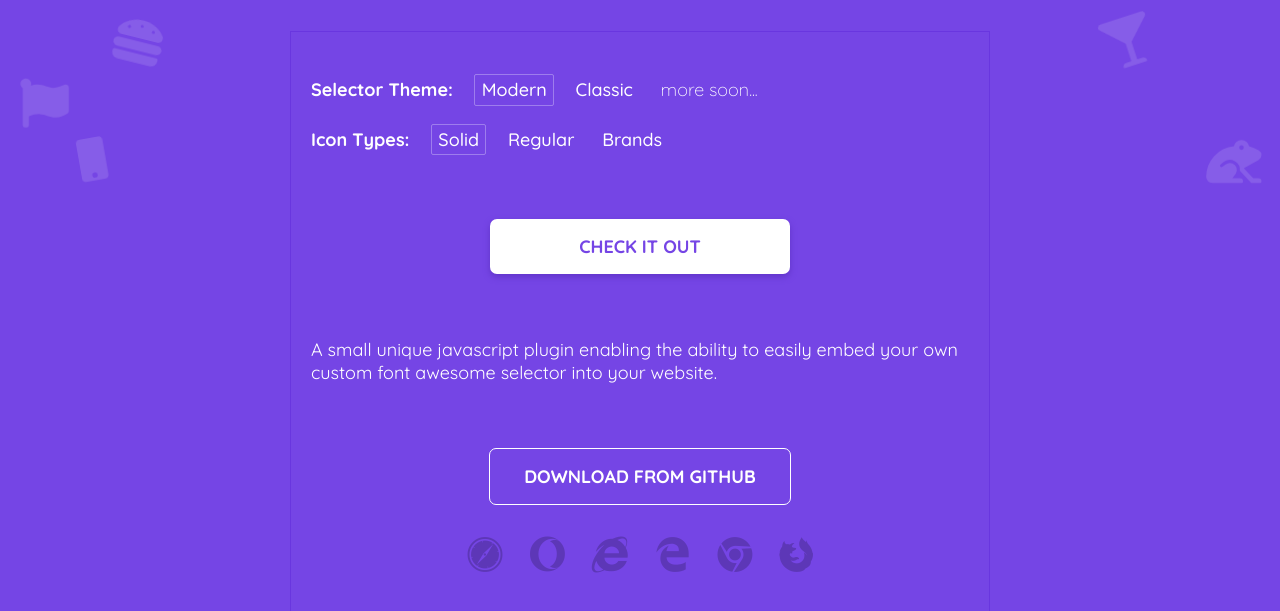
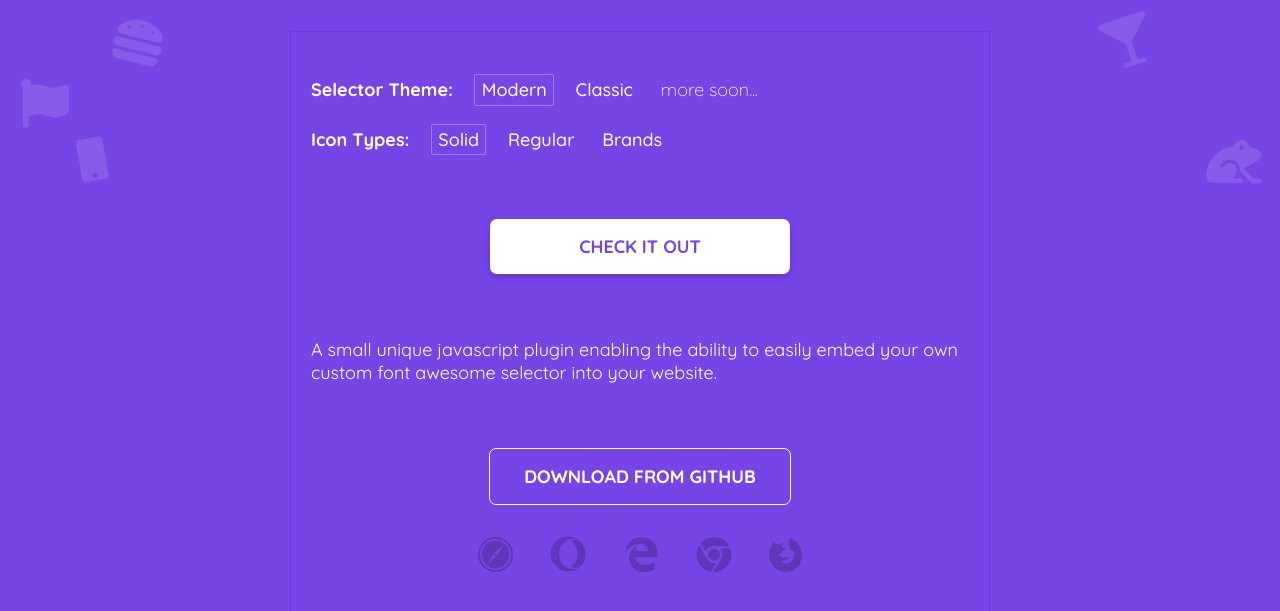
Before and after one commit to XigeTime/FontAwesome-Selector, a plain HTML site: page demo/index.html in a window 1280 px wide. Shown: the part 139-750 px from the top of the page. Drawn offline with Linux system fonts and the light colour scheme.

Commit message:
IE doesn't like ES6

```diff
--- a/demo/index.html
+++ b/demo/index.html
@@ -55,7 +55,7 @@
           <div class="supported-browsers">
             <i class="fab fa-safari"></i>
             <i class="fab fa-opera"></i>
-            <i class="fab fa-internet-explorer"></i>
+            <!-- <i class="fab fa-internet-explorer"></i> -->
             <i class="fab fa-edge"></i>
             <i class="fab fa-chrome"></i>
             <i class="fab fa-firefox"></i>
```
